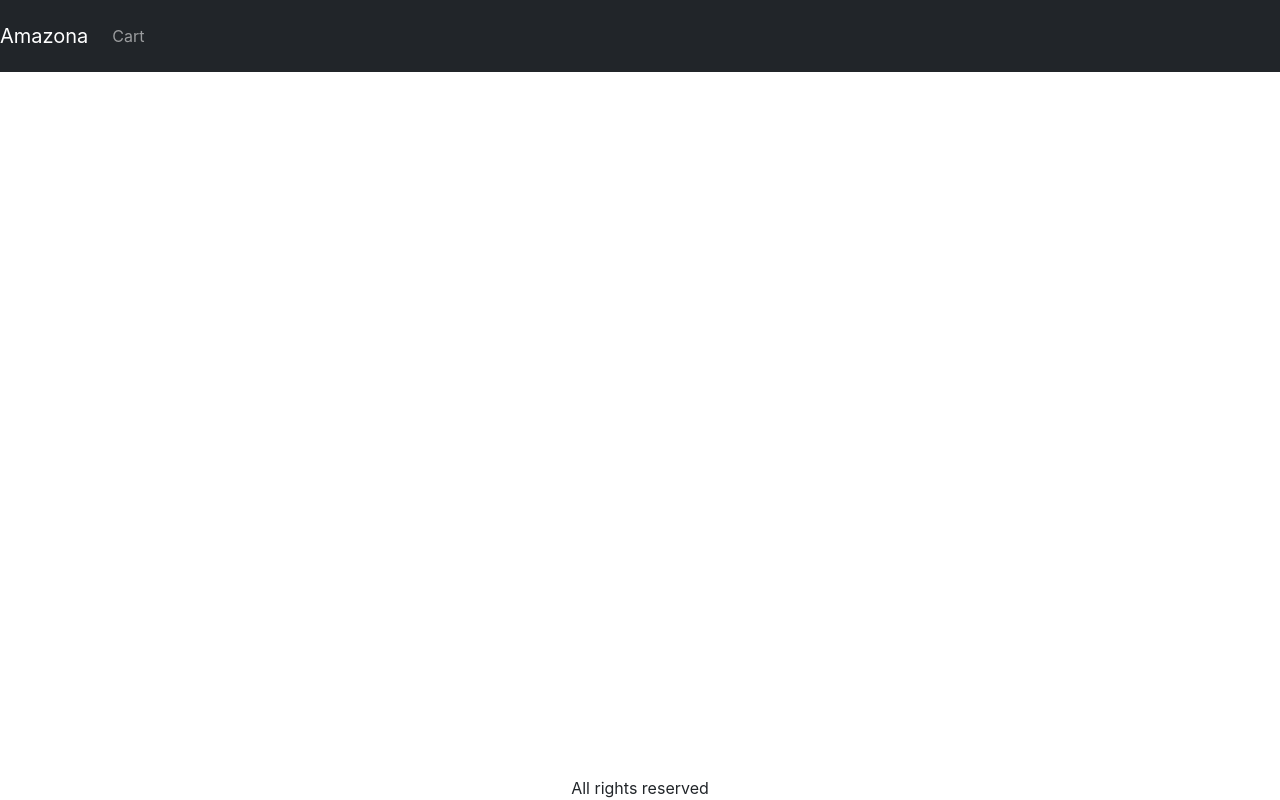
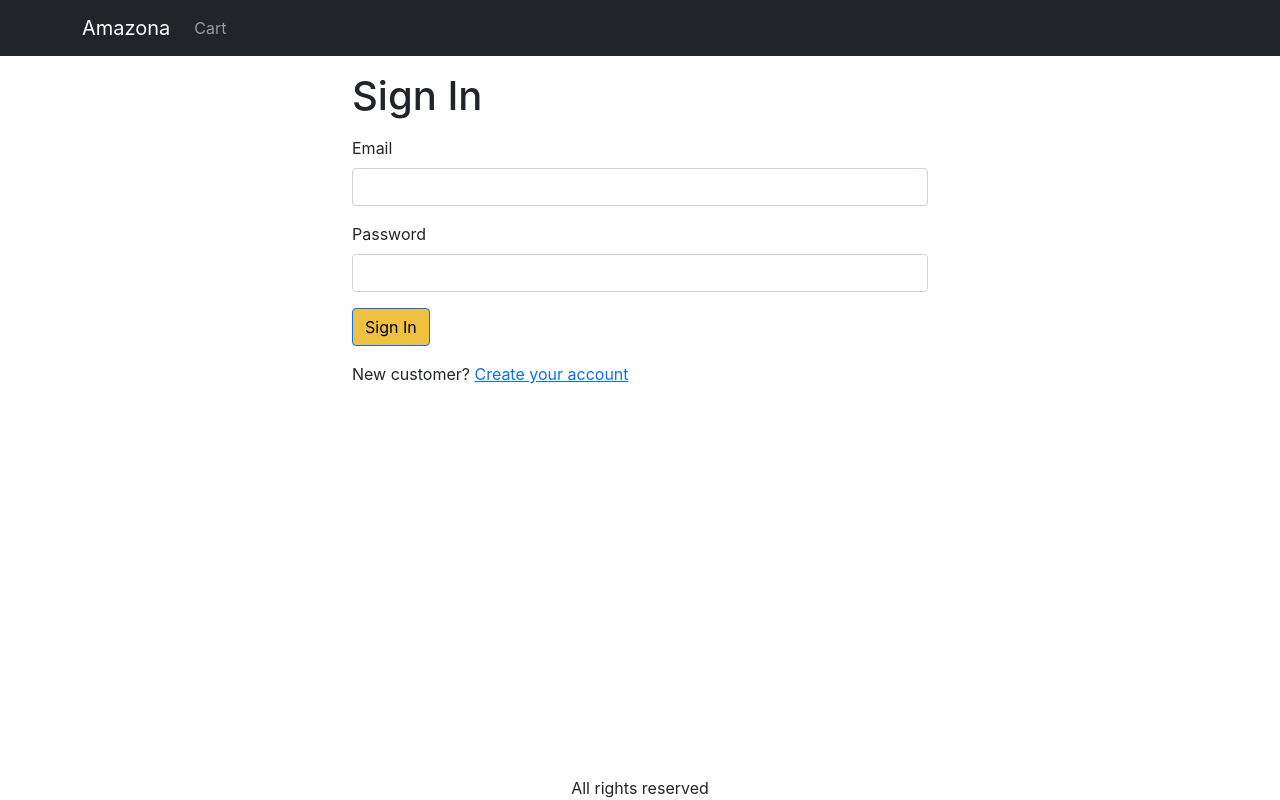
Before and after one commit to C-Sharpener/amazona, a React (Create React App) app in the folder frontend/: page /signin in a window 1280 px wide. Built offline with nearby package versions, Linux system fonts and the light colour scheme.

Commit message:
Video-18-Create-Signin-Screen

```diff
--- a/frontend/src/App.js
+++ b/frontend/src/App.js
@@ -4,11 +4,12 @@
 import Navbar from 'react-bootstrap/Navbar';
 import Nav from 'react-bootstrap/Nav';
 import Badge from 'react-bootstrap/Badge';
-import Container from 'react-bootstrap/Navbar';
+import Container from 'react-bootstrap/Container';
 import { LinkContainer } from 'react-router-bootstrap';
 import { Store } from './Store';
 import { useContext } from 'react';
 import CartScreen from './screens/CartScreen';
+import SigninScreen from './screens/SigninScreen';
 
 function App() {
   const { state } = useContext(Store);
@@ -41,6 +42,7 @@
             <Routes>
               <Route path="/product/:slug" element={<ProductScreen />} />
               <Route path="/cart" element={<CartScreen />} />
+              <Route path="/signin" element={<SigninScreen />} />
               <Route path="/" element={<HomeScreen />} />
             </Routes>
           </Container>
--- a/frontend/src/index.css
+++ b/frontend/src/index.css
@@ -51,3 +51,7 @@
 .img-thumbnail {
   height: 80px;
 }
+
+.small-container {
+  max-width: 600px;
+}
--- /dev/null
+++ b/frontend/src/screens/SigninScreen.js
@@ -0,0 +1,36 @@
+import { Link, useLocation } from 'react-router-dom';
+import Container from 'react-bootstrap/Container';
+import Form from 'react-bootstrap/Form';
+import Button from 'react-bootstrap/Button';
+import { Helmet } from 'react-helmet-async';
+
+export default function SigninScreen() {
+  const { search } = useLocation();
+  const redirectInUrl = new URLSearchParams(search).get('redirect');
+  const redirect = redirectInUrl ? redirectInUrl : '/';
+  return (
+    <Container className="small-container">
+      <Helmet>
+        <title>Sign In</title>
+      </Helmet>
+      <h1 className="my-3">Sign In</h1>
+      <Form>
+        <Form.Group className="mb-3" controlId="email">
+          <Form.Label>Email</Form.Label>
+          <Form.Control type="email" required />
+        </Form.Group>
+        <Form.Group className="mb-3" controlId="password">
+          <Form.Label>Password</Form.Label>
+          <Form.Control type="password" required />
+        </Form.Group>
+        <div className="mb-3">
+          <Button type="submit">Sign In</Button>
+        </div>
+        <div className="mb-3">
+          New customer?{' '}
+          <Link to={`/signup?redirect=${redirect}`}>Create your account</Link>
+        </div>
+      </Form>
+    </Container>
+  );
+}
```
Also changed, not shown: 1 other file (tests, documents, lock files or other folders).
